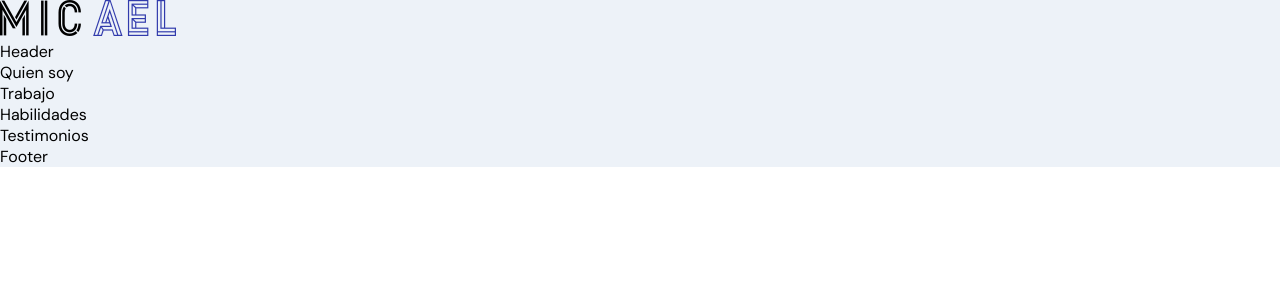
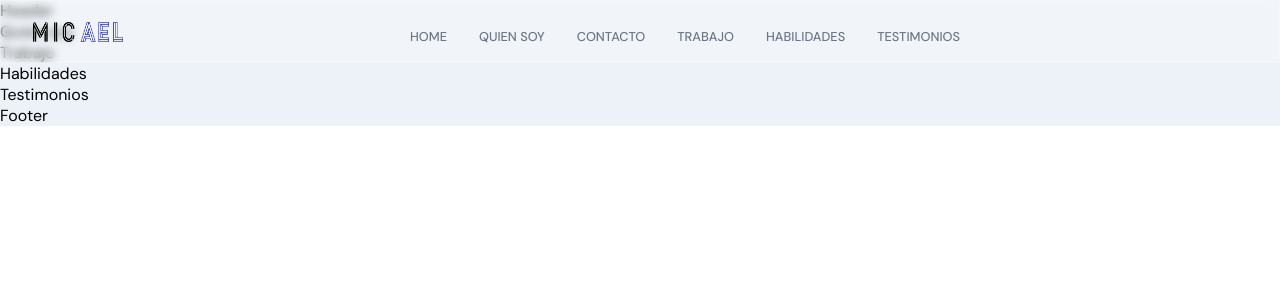
Before and after one commit to ManuelP22/manuel_portfolio, a React (Create React App) app in the folder frontend_react/: page / in a window 1280 px wide. Shown: the top 300 px of the page. Built offline with nearby package versions, Linux system fonts and the light colour scheme; the HTML template or start-up script is replaced by a standard one.

Commit message:
logica y diseno navbar

```diff
--- a/frontend_react/src/components/Navbar/Navbar.jsx
+++ b/frontend_react/src/components/Navbar/Navbar.jsx
@@ -1,13 +1,45 @@
-import React from 'react'
+import React, { useState } from 'react';
+import {HiMenuAlt4, HiX} from 'react-icons/hi';
+import { motion } from 'framer-motion';
 
 import './Navbar.scss';
 import { images } from '../../constants';
 
 const Navbar = () => {
+  const [toggle, setToggle] = useState(false)
+
   return (
-      <nav>
-        <div>
+      <nav className="app__navbar">
+        <div className="app__navbar-logo">
             <img src={images.logo} alt="logo"/>
+        </div>
+        <ul className="app__navbar-links">
+         {['Home', 'Quien soy', 'Contacto', 'Trabajo', 'Habilidades', 'Testimonios'].map((item) =>(
+            <li className="app__flex p-text" key={`link-${item}`}>
+              <div />
+              <a href={`#${item}`}>{item}</a>
+            </li>
+         ))}
+        </ul>
+
+        <div className="app__navbar-menu">
+          <HiMenuAlt4 onClick={() => setToggle(true)}/>
+
+          {toggle && (
+            <motion.div
+             whileInView={{ x: [300, 0]}}
+             transition={{ duration: 0.85, ease: 'easeOut'}}>
+
+             <ul>
+             <HiX onClick={() => setToggle(false)}/>
+              {['Home', 'Quien soy', 'Contacto', 'Trabajo', 'Habilidades', 'Testimonios'].map((item) =>(
+                    <li key={{item}}>
+                      <a href={`#${item}`} onClick={() => setToggle(false)}>{item}</a>
+                    </li>
+                ))}
+              </ul>
+            </motion.div>
+          )}
         </div>
       </nav>
   )
--- a/frontend_react/src/components/Navbar/Navbar.scss
+++ b/frontend_react/src/components/Navbar/Navbar.scss
@@ -0,0 +1,170 @@
+.app__navbar{
+    width: 100%;
+
+    display: flex;
+    justify-content: space-between;
+    align-items: center;
+
+    padding: 1rem 2rem;
+    background: rgba(255, 255, 255, 0.25);
+    backdrop-filter: blur(4px);
+    -webkit-backdrop-filter: blur(4px);
+    border: 1px solid rgba(255, 255, 255, 0.18);
+    position: fixed;
+    z-index: 2;
+}
+
+.app__navbar-logo{
+    display: flex;
+    justify-content: flex-start;
+    align-items: center;
+
+    img{
+        width: 90px;
+        height: 20px;
+
+        @media screen and (min-width: 2000px){
+            width: 180px;
+            height: 40px;
+        }
+    }
+}
+
+.app__navbar-links{
+    flex: 1;
+    display: flex;
+    justify-content: center;
+    align-items: center;
+
+    list-style: none;
+
+    li{
+        margin: 0 1rem;
+        cursor: pointer;
+
+        flex-direction: column;
+
+        div{
+            width: 5px;
+            height: 5px;
+            background: transparent;
+            border-radius: 50%;
+
+            margin-bottom: 5px;
+        }
+
+        a{
+            color: var(--gray-color);
+            text-decoration: none;
+            flex-direction: column;
+
+
+            text-transform: uppercase;
+            font-weight: 500;
+
+            transition: all 0.3s ease-in-out;
+
+            &:hover{
+                color: var(--secondary-color);
+            }
+        }
+
+        &:hover{
+            div{
+                background: var(--secondary-color);
+            }
+        }
+    }
+
+    @media screen and (max-width: 900px){
+        display: none;
+    }
+}
+
+.app__navbar-menu{
+    width: 35px;
+    height: 35px;
+    border-radius: 50%;
+    position: relative;
+
+    display: flex;
+    justify-content: center;
+    align-items: center;
+    background: var(--secondary-color);
+
+    svg {
+        width: 70%;
+        height: 70%;
+        color: var(--white-color);
+    }
+
+    div{
+        position: fixed;
+        top: 0;
+        bottom: 0;
+        right: 0;
+        z-index: 5;
+
+        padding: 1rem;
+
+        width: 80%;
+        height: 100vh;
+
+        display: flex;
+        justify-content: flex-end;
+        align-items: flex-end;
+        flex-direction: column;
+
+        background: url('../../assets/bgWhite.png');
+        background-color: var(--white-color);
+        background-size: cover;
+        background-repeat: repeat;
+
+        box-shadow: 0 0 20px rgba(168, 168, 168, 0.15);
+
+        svg{
+            width: 35px;
+            height: 35px;
+            color: var(--secondary-color);
+            margin: 0.5rem 1rem;
+        }
+        ul{
+            list-style: none;
+            margin: 0;
+            padding: 0;
+            height: 100%;
+            width: 100%;
+
+            display: flex;
+            justify-content: flex-start;
+            align-items: flex-start;
+            flex-direction: column;
+
+            li{
+                margin: 1rem;
+
+                a{
+                    color: var(--gray-color);
+                    text-decoration: none;
+                    font-size: 1rem;
+                    text-transform: uppercase;
+                    font-weight: 500;
+
+                    transition: all 0.3s ease-in-out;
+
+                    &:hover {
+                        color: var(--secondary-color);
+                    }
+                }
+            }
+        }
+
+        @media screen and (min-width: 900px) {
+            display: none;
+        }
+    }
+
+    @media screen and (min-width: 900px) {
+        display: none;
+    }
+}
--- a/frontend_react/src/constants/images.js
+++ b/frontend_react/src/constants/images.js
@@ -1,3 +1,4 @@
+//variables para las imagenes para enviarlos a un unico objeto
 import email from '../assets/email.png';
 import mobile from '../assets/mobile.png';
 import api from '../assets/api.png';
--- a/frontend_react/src/container/index.js
+++ b/frontend_react/src/container/index.js
@@ -1,3 +1,4 @@
+//export de variables para los esquemas para el navbar
 export {default as About} from './About/About';
 export {default as Footer} from './Footer/Footer';
 export {default as Header} from './Header/Header';
```
